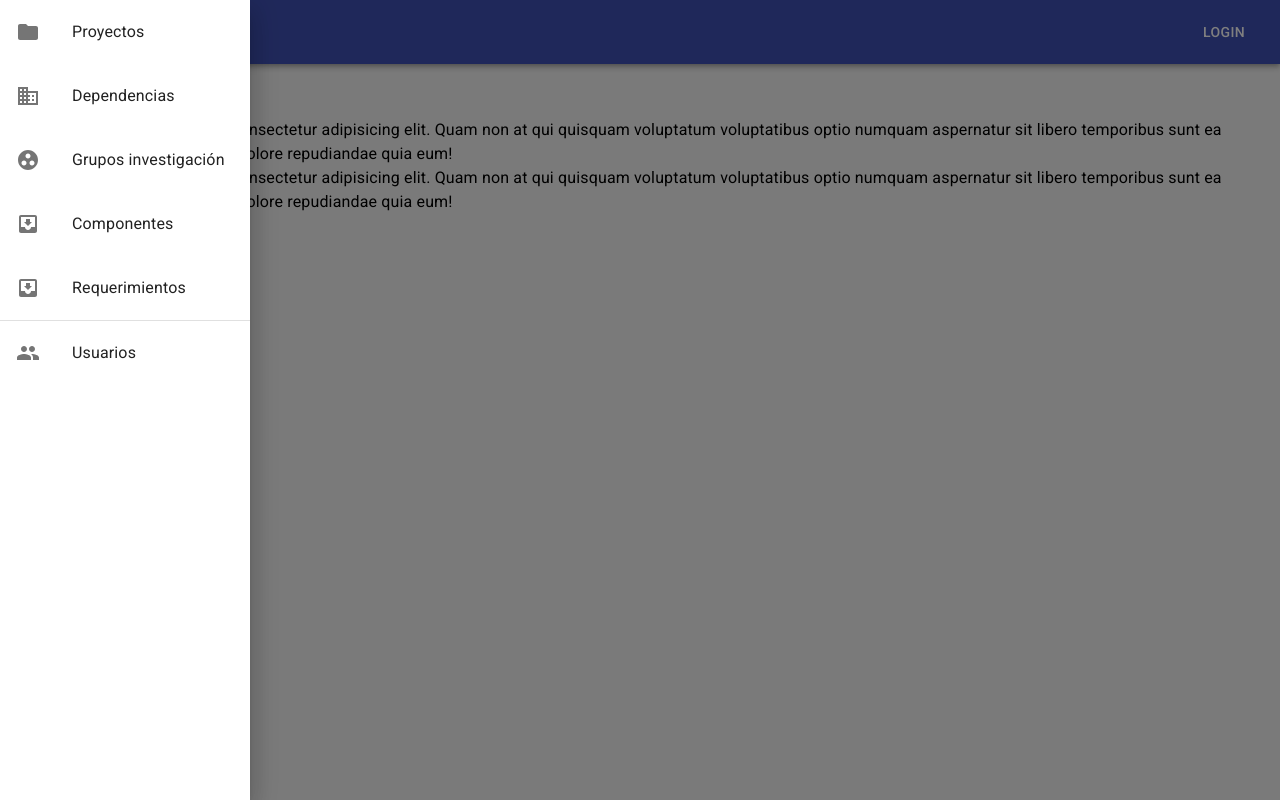
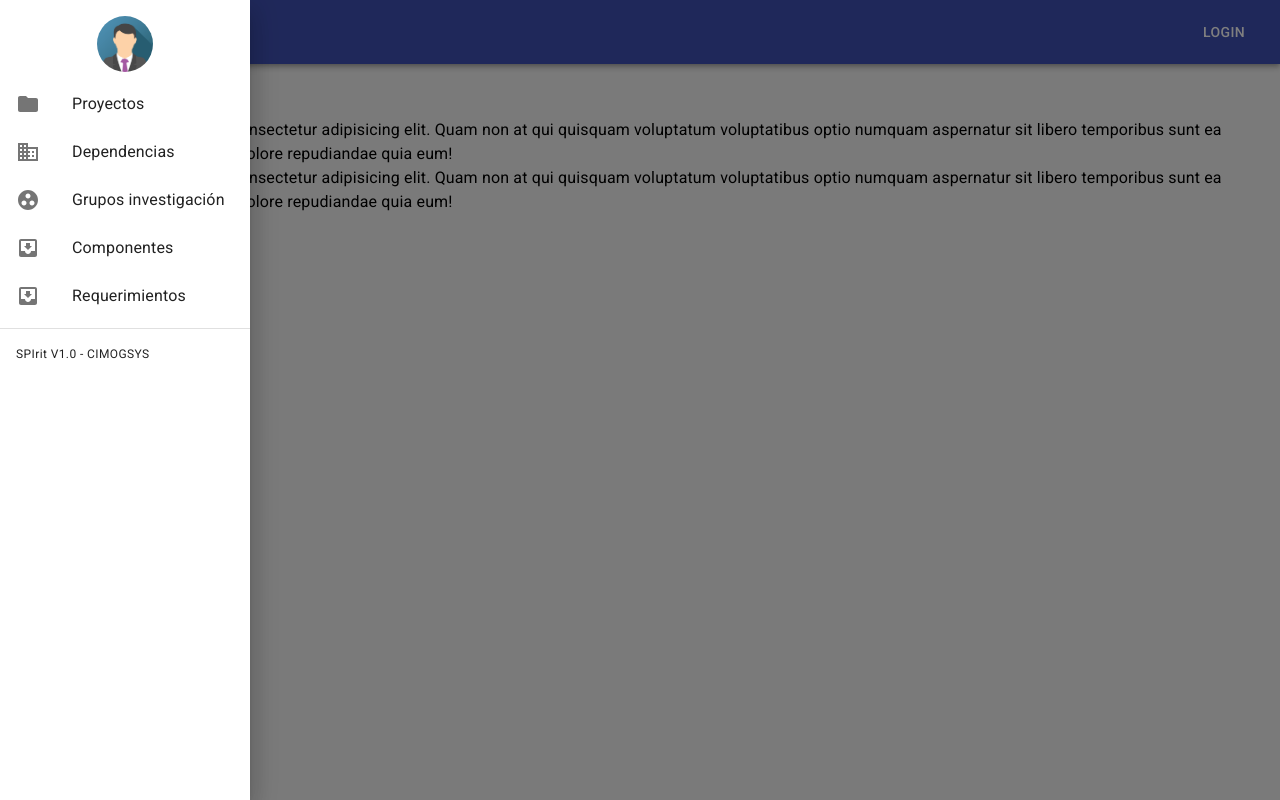
Before and after one commit to cristianeto/react-cas, a React (Create React App) app: page / in a window 1280 px wide. Both pictures are taken after a click on the button "menu". Built offline with nearby package versions, Linux system fonts and the light colour scheme; no server answers.

Commit message:
Se creo componente ImageAvatar, se depuro console.log

```diff
--- a/src/App.js
+++ b/src/App.js
@@ -20,12 +20,10 @@ class App extends Component {
   constructor(props) {
     super(props);
     this.state = {
-      user: null,
-      roles: [
-        { role_id: 1, role_name: "admin" },
-        { role_id: 2, role_name: "user" },
-      ],
-      selectedRole: {},
+      emailCas: cas.getLogin(),
+      user: auth.getCurrentUser(),
+      roles: [],
+      selectedRole: "",
     };
   }
 
@@ -35,14 +33,15 @@ class App extends Component {
         cas.saveTicket();
         await cas.getTicketCAS();
       }
-      const user = auth.getCurrentUser();
+      const emailCas = cas.getLogin();
       if (cas.isAuthenticated() && cas.getLogin() && !auth.isAuthenticated()) {
-        await auth.login(user);
+        console.log("logueando al backend");
+        const user = await auth.login(emailCas);
+        this.setState({ user });
       }
-      this.setState({ user });
+      this.setState({ emailCas });
       if (auth.isAuthenticated()) {
-        const userId = sessionStorage.getItem("id");
-        const { data: roles } = await getRolesByUser(userId);
+        const { data: roles } = await getRolesByUser(this.state.user.id);
         this.setState({ roles });
       } else {
         console.log("Usuario no autenticado en el Backend");
@@ -65,8 +64,13 @@ class App extends Component {
   handleLogout = () => {
     cas.logout();
   };
-  handleChangeRole = (role) => {
-    console.info(role);
+
+  handleChangeRole = (roleId) => {
+    const role = this.state.roles.find((role) => role.id_role === roleId);
+    this.setState({ selectedRole: role });
+    this.props.enqueueSnackbar(`Su role cambio a ${role.name_role} `, {
+      variant: "info",
+    });
   };
   render() {
     const { user, roles } = this.state;
@@ -78,6 +82,7 @@ class App extends Component {
           onLogin={this.handleLogin}
           onChangeRole={this.handleChangeRole}
           onLogout={this.handleLogout}
+          selectedRole={this.state.selectedRole}
         />
         <Switch>
           {/* <Route path="/login" component={LoginForm} />
@@ -86,7 +91,9 @@ class App extends Component {
           <Route path="/proyecto/:id" component={ProjectForm} />
           <Route path="/proyectos" component={Projects} />
           <Route path="/usuario/:id" component={UserForm} />
-          <Route path="/usuarios" component={Users} />
+          {this.state.selectedRole.id_role === 1 && (
+            <Route path="/usuarios" component={Users} />
+          )}
           <Route path="/" exact component={Welcome} />
           <Route path="/logout" exact component={Logout} />
           <Route path="/dependencias" component={Dependencies} />
--- /dev/null
+++ b/src/Components/common/imageProfile.jsx
@@ -0,0 +1,26 @@
+import React from "react";
+import Avatar from "@material-ui/core/Avatar";
+import { makeStyles } from "@material-ui/core/styles";
+
+const useStyles = makeStyles((theme) => ({
+  root: {
+    display: "flex",
+    "& > *": {
+      margin: theme.spacing(1),
+    },
+  },
+  small: {
+    width: theme.spacing(3),
+    height: theme.spacing(3),
+  },
+  large: {
+    width: theme.spacing(7),
+    height: theme.spacing(7),
+  },
+}));
+
+export default function ImageAvatars(props) {
+  const classes = useStyles();
+  const { alt, location, size } = props;
+  return <Avatar alt={alt} src={location} className={classes[size]} />;
+}
--- a/src/Components/groupsTable.jsx
+++ b/src/Components/groupsTable.jsx
@@ -121,8 +121,7 @@ class GroupsTable extends Component {
         <MUIDataTable
           title={
             <Typography variant="h6">
-              Lista de grupos de investigación{" "}
-              <ButtonAdd entity={"dependencia"} />
+              Lista de grupos de investigación <ButtonAdd entity={"grupo"} />
               {isLoading && <LinearProgress color="secondary" />}
             </Typography>
           }
--- /dev/null
+++ b/src/Components/menuRoles.jsx
@@ -0,0 +1,66 @@
+import React from "react";
+import { Link } from "react-router-dom";
+import Button from "@material-ui/core/Button";
+import Menu from "@material-ui/core/Menu";
+import MenuItem from "@material-ui/core/MenuItem";
+import { makeStyles } from "@material-ui/core/styles";
+import Divider from "@material-ui/core/Divider";
+
+const useStyles = makeStyles((theme) => ({
+  navLink: {
+    color: "inherit",
+    textDecoration: "none",
+  },
+}));
+
+export default function MenuRoles(props) {
+  const classes = useStyles();
+  const [anchorEl, setAnchorEl] = React.useState(null);
+
+  const handleClick = (event) => {
+    setAnchorEl(event.currentTarget);
+  };
+
+  const handleClose = () => {
+    setAnchorEl(null);
+  };
+
+  return (
+    <React.Fragment>
+      <Button
+        color="inherit"
+        style={{ textTransform: "lowercase" }}
+        onClick={handleClick}
+      >
+        {props.user.email}
+      </Button>
+      <Menu
+        id="simple-menu"
+        anchorEl={anchorEl}
+        keepMounted
+        open={Boolean(anchorEl)}
+        onClose={handleClose}
+      >
+        <MenuItem onClick={handleClose}>
+          <Link to={`/usuario/1`} className={classes.navLink}>
+            MI PERFIL
+          </Link>
+        </MenuItem>
+        <Divider />
+        {props.roles &&
+          props.roles.map((role) => (
+            <MenuItem
+              key={role.id_role}
+              onClick={() => {
+                props.onChangeRole(role.id_role);
+              }}
+            >
+              {role.name_role}
+            </MenuItem>
+          ))}
+        <Divider />
+        <MenuItem onClick={props.onLogout}>CERRAR SESIÓN</MenuItem>
+      </Menu>
+    </React.Fragment>
+  );
+}
--- a/src/Components/navBar.jsx
+++ b/src/Components/navBar.jsx
@@ -1,6 +1,7 @@
 import React from "react";
 import { Link, NavLink } from "react-router-dom";
 import MenuRoles from "./menuRoles";
+import ImageProfile from "./common/imageProfile";
 import { makeStyles } from "@material-ui/core/styles";
 import AppBar from "@material-ui/core/AppBar";
 import Toolbar from "@material-ui/core/Toolbar";
@@ -19,6 +20,7 @@ import BusinessIcon from "@material-ui/icons/Business";
 import GroupWorkIcon from "@material-ui/icons/GroupWork";
 import FolderIcon from "@material-ui/icons/Folder";
 import MenuIcon from "@material-ui/icons/Menu";
+import avatar from "../static/img/img_avatar.png";
 
 const useStyles = makeStyles((theme) => ({
   root: {
@@ -47,7 +49,7 @@ export default function NavBar(props) {
     bottom: false,
     right: false,
   });
-
+  const { selectedRole, user, onLogin, onLogout, roles, onChangeRole } = props;
   const toggleDrawer = (side, open) => (event) => {
     if (
       event.type === "keydown" &&
@@ -66,6 +68,9 @@ export default function NavBar(props) {
       onKeyDown={toggleDrawer(side, false)}
     >
       <List>
+        <ListItem style={{ display: "flex", justifyContent: "center" }}>
+          <ImageProfile alt={"avatar"} location={avatar} size={"large"} />
+        </ListItem>
         <Link to="/proyectos" className={classes.navLink}>
           <ListItem button>
             <ListItemIcon>
@@ -74,8 +79,6 @@ export default function NavBar(props) {
             <ListItemText primary={"Proyectos"} />
           </ListItem>
         </Link>
-      </List>
-      <List>
         <NavLink to="/dependencias" className={classes.navLink}>
           <ListItem button>
             <ListItemIcon>
@@ -84,8 +87,6 @@ export default function NavBar(props) {
             <ListItemText primary={"Dependencias"} />
           </ListItem>
         </NavLink>
-      </List>
-      <List>
         <NavLink to="/grupos-investigacion" className={classes.navLink}>
           <ListItem button>
             <ListItemIcon>
@@ -94,8 +95,6 @@ export default function NavBar(props) {
             <ListItemText primary={"Grupos investigación"} />
           </ListItem>
         </NavLink>
-      </List>
-      <List>
         <NavLink to="/grupos-investigacion" className={classes.navLink}>
           <ListItem button>
             <ListItemIcon>
@@ -104,8 +103,6 @@ export default function NavBar(props) {
             <ListItemText primary={"Componentes"} />
           </ListItem>
         </NavLink>
-      </List>
-      <List>
         <NavLink to="/grupos-investigacion" className={classes.navLink}>
           <ListItem button>
             <ListItemIcon>
@@ -116,6 +113,7 @@ export default function NavBar(props) {
         </NavLink>
       </List>
       <Divider />
+      {selectedRole.id_role === 1 && (
         <List>
           <NavLink to="/usuarios" className={classes.navLink}>
             <ListItem button>
@@ -125,6 +123,18 @@ export default function NavBar(props) {
               <ListItemText primary={"Usuarios"} />
             </ListItem>
           </NavLink>
+        </List>
+      )}
+      <List
+        style={{
+          alignSelf: "flex-end",
+        }}
+      >
+        <ListItem>
+          <Typography variant="caption" display="block" gutterBottom>
+            SPIrit V1.0 - CIMOGSYS
+          </Typography>
+        </ListItem>
       </List>
     </div>
   );
@@ -147,22 +157,28 @@ export default function NavBar(props) {
               Spirit
             </Link>
           </Typography>
-          {!props.user && (
-            <Button color="inherit" onClick={props.onLogin}>
+          {!user && (
+            <Button color="inherit" onClick={onLogin}>
               Login
             </Button>
           )}
-          {props.user && (
+          {user && (
             <MenuRoles
-              user={props.user}
-              roles={props.roles}
-              onChangeRole={props.onChangeRole}
-              onLogout={props.onLogout}
+              user={user}
+              roles={roles}
+              onChangeRole={onChangeRole}
+              onLogout={onLogout}
             />
           )}
         </Toolbar>
       </AppBar>
-      <Drawer open={state.left} onClose={toggleDrawer("left", false)}>
+      <Drawer
+        style={{
+          display: "flex",
+        }}
+        open={state.left}
+        onClose={toggleDrawer("left", false)}
+      >
         {sideList("left")}
       </Drawer>
     </div>
--- a/src/services/authService.js
+++ b/src/services/authService.js
@@ -8,20 +8,22 @@ http.setPassport(getPassport());
 export async function login(email) {
   try {
     const { data } = await http.post(apiEndpoint, { email });
+    console.log(data);
     sessionStorage.setItem(tokenKey, data.access_token);
-    sessionStorage.setItem("id", data.user.id);
+    sessionStorage.setItem("user", JSON.stringify(data.user));
     http.setPassport(getPassport());
-    console.log(data.user);
     return data.user;
   } catch (ex) {
     sessionStorage.setItem(tokenKey, null);
+    console.error(ex);
+    return ex;
   }
 }
 
 export function getCurrentUser() {
   try {
-    const user = sessionStorage.getItem("loginUser");
-    return user;
+    const user = sessionStorage.getItem("user");
+    return JSON.parse(user);
   } catch (ex) {
     return null;
   }
--- a/src/services/programService.js
+++ b/src/services/programService.js
@@ -1,7 +1,7 @@
 import http from "./httpService";
 import { apiUrl } from "../config.json";
 
-const apiEndPoint = apiUrl + "/programs";
+const apiEndPoint = apiUrl + "/auth/v1/programs";
 
 export function getPrograms() {
   return http.get(apiEndPoint);
```
Also changed, not shown: src/index.js (+17 -2 lines), src/services/casService.js (+2 -8 lines), src/static/img/cristianguaman.png (added), src/static/img/img_avatar.png (added). Lines whose indentation alone changed are shown as unchanged.
